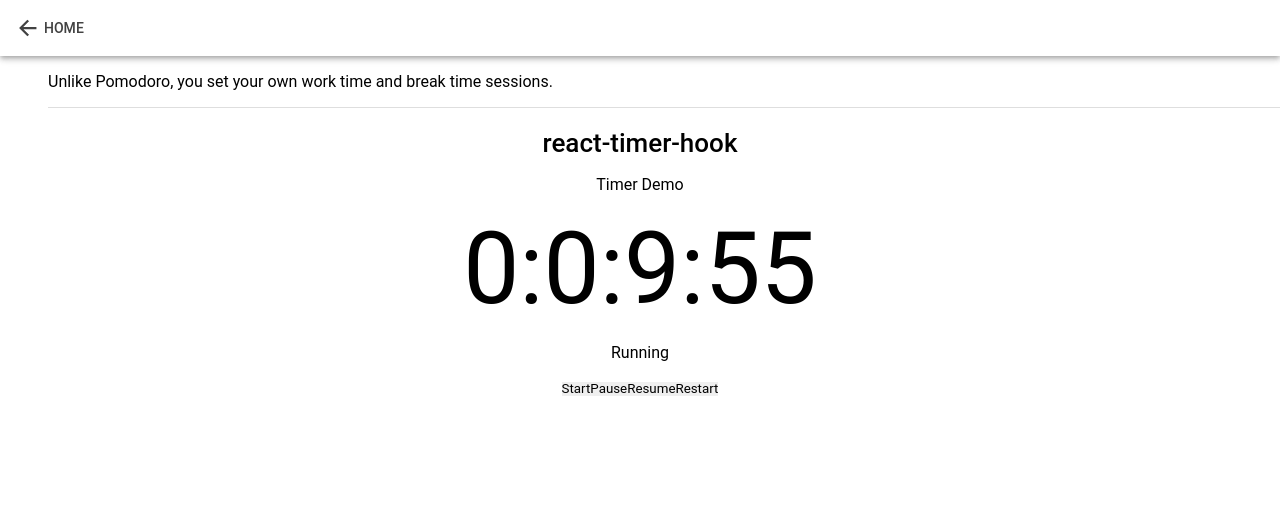
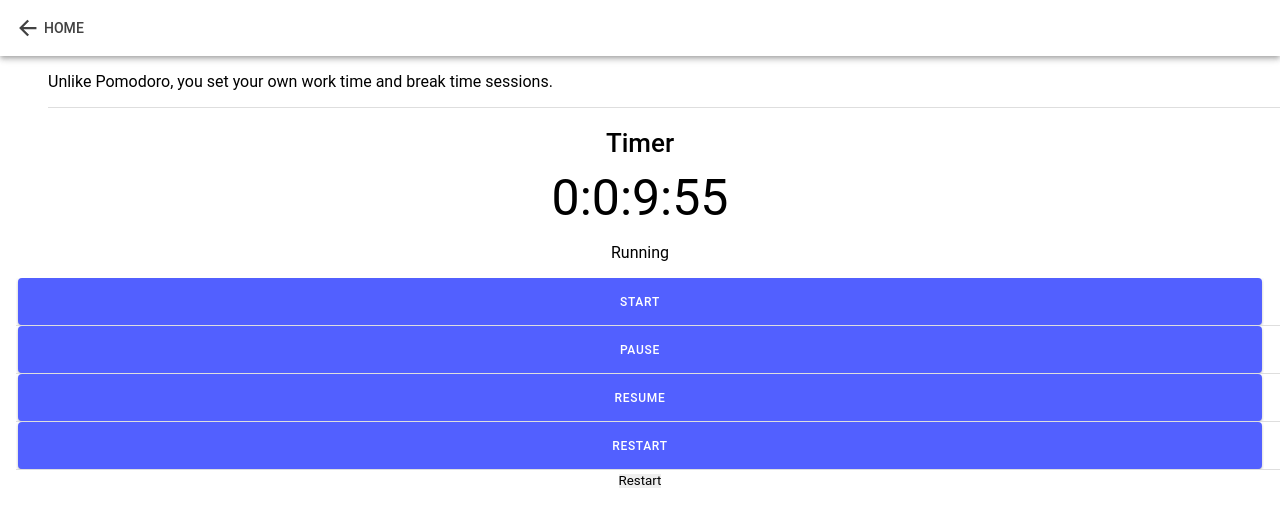
Before and after one commit to lstclairgit/intelli-learn-qykzsa, a React (Vite) app: page /technique/1 in a window 1280 px wide. Shown: the top 526 px of the page. Built offline with nearby package versions, Linux system fonts and the light colour scheme.

Commit message:
Reformatted buttons in Timer

```diff
--- /dev/null
+++ b/src/components/Timer.css
@@ -0,0 +1,8 @@
+.center-button {
+  position: relative;
+  width: 100%;
+  height: 100%;
+  display: flex;
+  justify-content: center;
+  align-item: center;
+}
--- a/src/components/Timer.tsx
+++ b/src/components/Timer.tsx
@@ -1,11 +1,11 @@
 import React from "react";
+import { IonButton, IonItem } from "@ionic/react";
 import { useTimer } from "react-timer-hook";
+import "./Timer.css";
 
 interface MyTimerProps {
   expiryTimestamp: Date; // Explicitly specifying the type as Date
 }
-
-
 
 function MyTimer({ expiryTimestamp }: MyTimerProps) {
   const {
@@ -23,15 +23,25 @@ function MyTimer({ expiryTimestamp }: MyTimerProps) {
 
   return (
     <div style={{textAlign: 'center'}}>
-      <h1>react-timer-hook </h1>
-      <p>Timer Demo</p>
-      <div style={{fontSize: '100px'}}>
+      <h1>Timer</h1>
+      <div style={{fontSize: '50px'}}>
         <span>{days}</span>:<span>{hours}</span>:<span>{minutes}</span>:<span>{seconds}</span>
       </div>
       <p>{isRunning ? 'Running' : 'Not running'}</p>
-      <button onClick={start}>Start</button>
-      <button onClick={pause}>Pause</button>
-      <button onClick={resume}>Resume</button>
+       <IonItem>
+        <IonButton class = 'center-button' onClick = {start}> Start </IonButton>
+       </IonItem>
+       <IonItem>
+        <IonButton class = 'center-button' onClick = {pause}> Pause </IonButton>
+       </IonItem>
+       <IonItem>
+        <IonButton class = "center-button" onClick = {resume}> Resume </IonButton>
+       </IonItem>
+       <IonItem>
+        <IonButton class = "center-button" onClick = {restart}> Restart </IonButton>
+        </IonItem>
+
+
       <button onClick={() => {
         // Restarts to 5 minutes timer
         const time = new Date();
@@ -50,4 +60,4 @@ export default function App() {
       <MyTimer expiryTimestamp={time} />
     </div>
   );
-}
+}``
```
